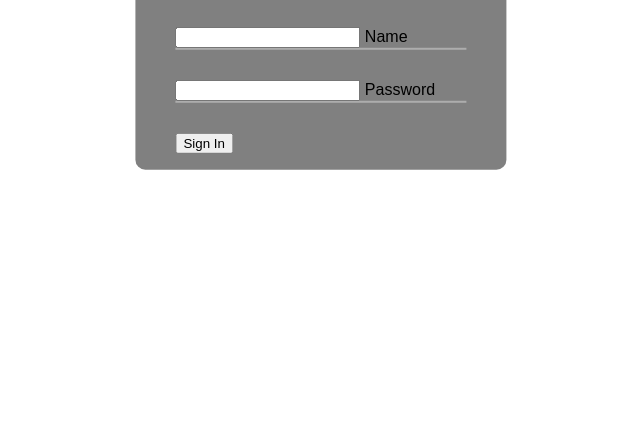
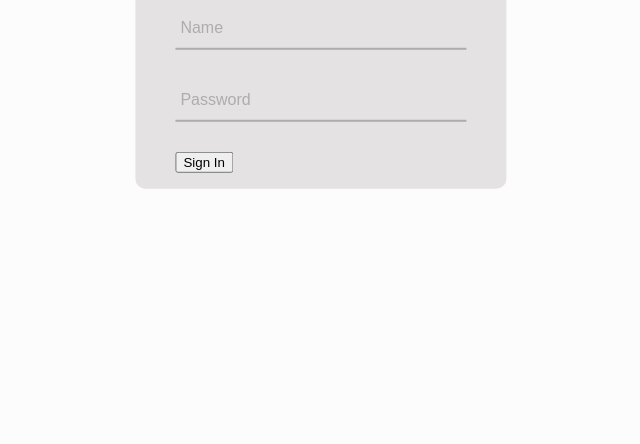
Before and after one commit to AnLewis78/FrontEnd, a plain HTML site: page Sign In Form One/index.html in a window 1280 px wide. Shown: the part 356-800 px from the top of the page, without its empty margins (319-959 px from the left). Drawn offline with Linux system fonts and the light colour scheme.

Commit message:
Added second part of CSS Code

```diff
--- a/Sign In Form One/style.css
+++ b/Sign In Form One/style.css
@@ -2,6 +2,7 @@ body{
     margin: 0;
     padding: 0;
     font-family: sans-serif;
+    background: rgb(253, 252, 252);
 }
 
 .center{
@@ -10,7 +11,7 @@ body{
     left: 50%;
     transform: translate(-50%,-50%);
     width: 29vw;
-    background: gray;
+    background: rgb(228, 226, 226);
     border-radius: 10px;
 }
 
@@ -30,3 +31,45 @@ form .txt_field{
     border-bottom: 2px solid #adadad;
     margin: 30px 0;
 }
+
+.txt_field input{
+    width: 100%;
+    padding: 0 5px;
+    height: 40px;
+    font-size: 16px;
+    border: none;
+    background: none;
+    outline: none;
+}
+
+.txt_field label{
+    position: absolute;
+    top: 50%;
+    left: 5px;
+    color: #adadad;
+    transform: translateY(-50%);
+    font-size: 16px;
+    pointer-events: none;
+}
+
+.txt_field span::before{
+    content: '';
+    position: absolute;
+    top: 40px;
+    left: 0;
+    width: 0px;
+    height: 2px;
+    background: #2691d9;
+    transition: .5s;
+}
+
+.txt_field input:focus ~ label,
+.txt_field input:valid ~ label{
+    top: -5px;
+    color: #2691d9;
+}
+
+.txt_field input:focus ~ span::before,
+.txt_field input:valid ~ span::before{
+    width: 100%;
+}
```
